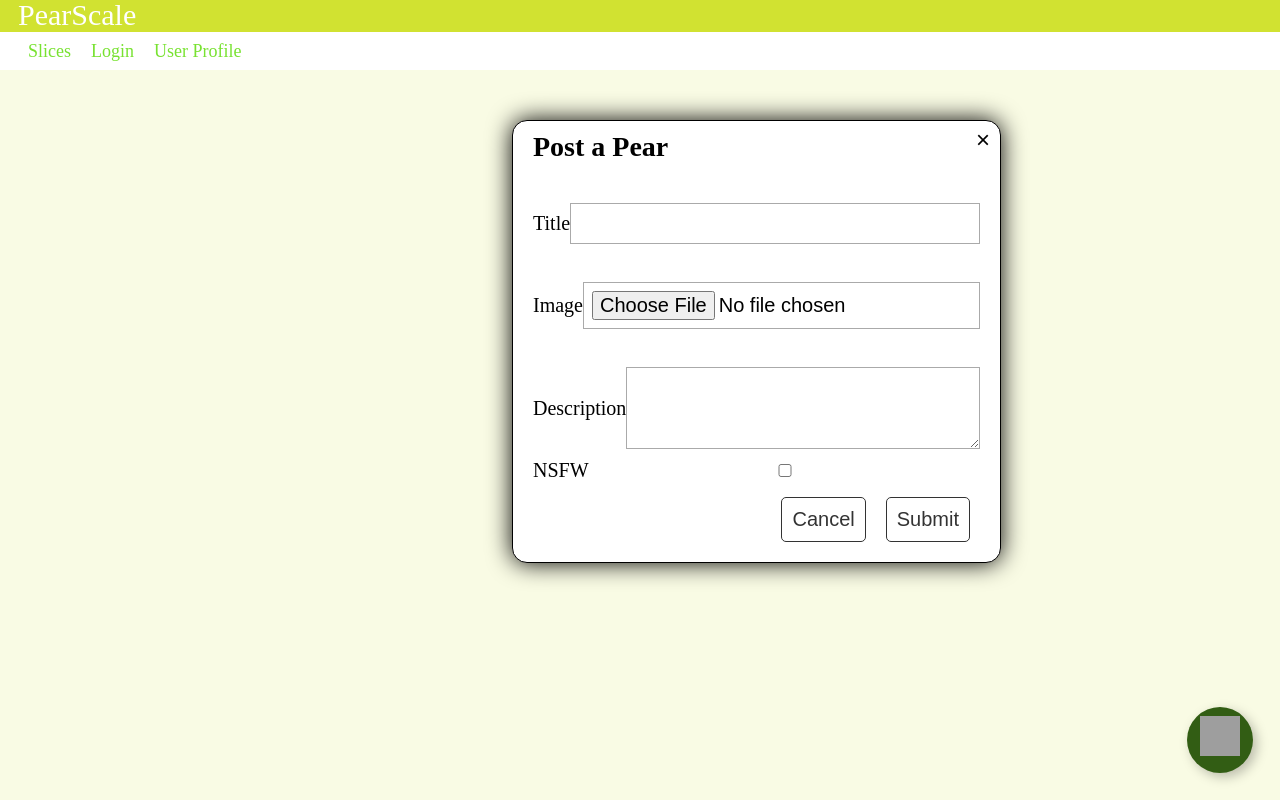
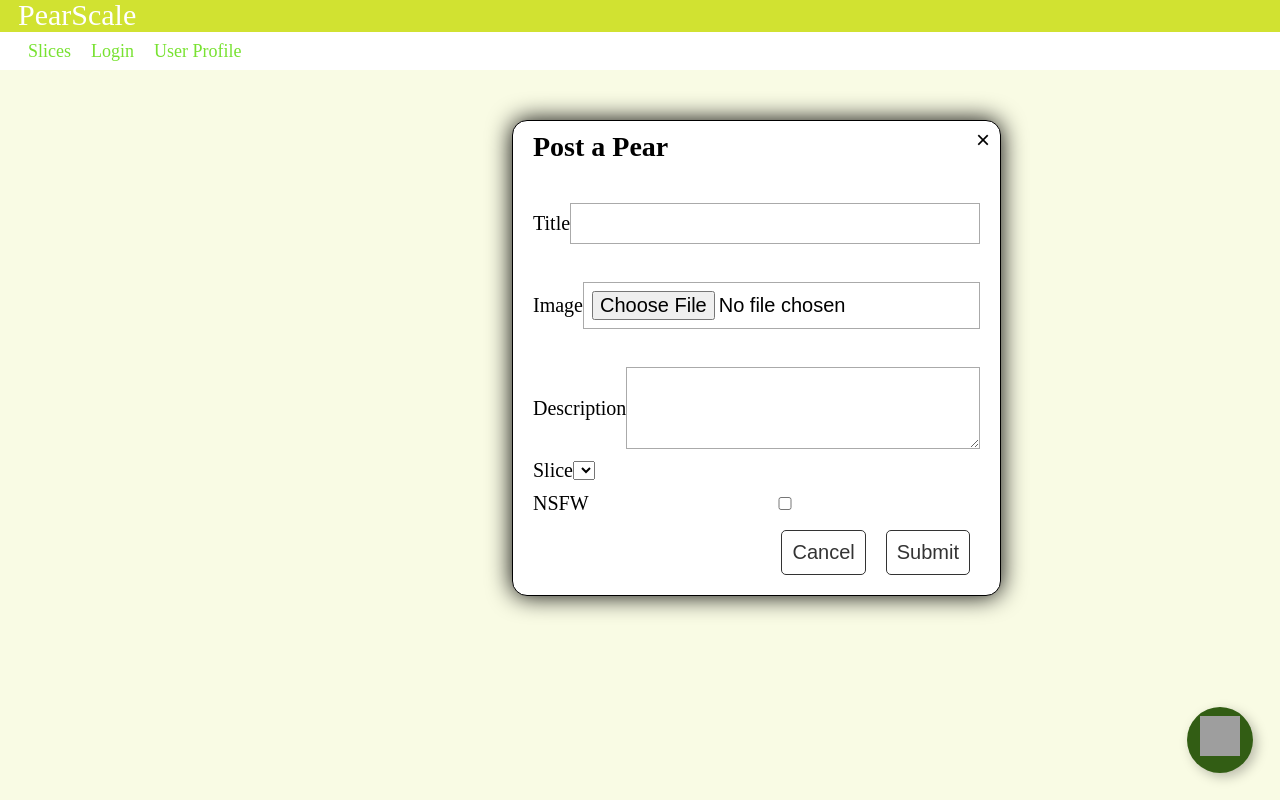
Before and after one commit to Zach-Kauffman/PearScale, a React (Create React App) app: page / in a window 1280 px wide. Both pictures are taken after a click on the button 1220 px from the left and 740 px from the top of the page. Built offline with nearby package versions, Linux system fonts and the light colour scheme; no server answers; grey boxes are pictures that could not be loaded.

Commit message:
added a slice selection dropdown

```diff
--- a/src/App.js
+++ b/src/App.js
@@ -17,12 +17,18 @@ class App extends React.Component {
         };
     }
 
+
+    //when homepage is loaded, do this stuff
     async componentDidMount() {
-        const url = "http://localhost:8000/slices/Ripe";
+
+        //fetches a list of all pears from the Ripe slice
+        const url = "http://localhost:8000/slices/Big";
         const response = await fetch(url);
         const pearDB = await response.json();
         const pears = this.state.pears.slice();
 
+        //has to get the image for each pear individually
+        //TODO: make a new endpoint which returns all images for all pears in a given slice
         for(let i = 0; i < pearDB.pears.length; i ++) {
             let url = "http://localhost:8000/media/" + pearDB.pears[i]._id;
             let image;
@@ -38,6 +44,7 @@ class App extends React.Component {
             });
         }
 
+        //updates the state with all the pears we just got from the database
         this.setState({
             pears: pears
         });
--- a/src/Modal.js
+++ b/src/Modal.js
@@ -8,13 +8,39 @@ class Modal extends React.Component {
         this.state = {
             title: '',
             description: '',
-            nsfw: false
+            nsfw: false,
+            slices: [],
+            slice: 'Ripe',
         }
 
         this.fileInput = React.createRef();
 
         this.handleInputChange = this.handleInputChange.bind(this);
         this.handleSubmit = this.handleSubmit.bind(this);
+    }
+
+    async componentDidMount() {
+        const url = "http://localhost:8000/slices";
+        const response = await fetch(url);
+        const slicesDB = await response.json();
+        const slices = [];
+        for (let i = 0; i < slicesDB.slices.length; i++) {
+            slices.push(slicesDB.slices[i].title);
+        }
+        console.log(slicesDB);
+        this.setState({
+            slices: slices
+        });
+    }
+
+    slicesDropdown() {
+        let toReturn = [];
+        for (let i = 0; i < this.state.slices.length; i++) {
+            toReturn.push(
+                <option key={i} value={this.state.slices[i]}>{this.state.slices[i]}</option>
+            );
+        }
+        return toReturn;
     }
 
     handleInputChange(event) {
@@ -29,10 +55,10 @@ class Modal extends React.Component {
 
     async handleSubmit(event) {
         event.preventDefault();
-        if(!this.fileInput.current.files[0]) {
+        if (!this.fileInput.current.files[0]) {
             alert("All pears require an image before posting");
         } else {
-            const url = "http://localhost:8000/slices/Big";
+            const url = "http://localhost:8000/slices/" + this.state.slice;
 
             const file = this.fileInput.current.files[0];
             const data = {
@@ -41,9 +67,9 @@ class Modal extends React.Component {
                 nsfw: this.state.nsfw,
                 image: file
             };
-            const response = await fetch( url, {
+            const response = await fetch(url, {
                 method: 'POST',
-                headers: {'Content-Type' : 'application/json'},
+                headers: { 'Content-Type': 'application/json' },
                 body: JSON.stringify(data)
             });
 
@@ -91,6 +117,14 @@ class Modal extends React.Component {
                         </label>
 
                         <label className="ModalBodyInput">
+                            Slice
+                            <select name="slice" value={this.state.slice} onChange={this.handleInputChange}>
+                                {this.slicesDropdown()}
+                            </select>
+                        </label>
+
+
+                        <label className="ModalBodyInput">
                             NSFW
                             <input
                                 name="nsfw"
```
